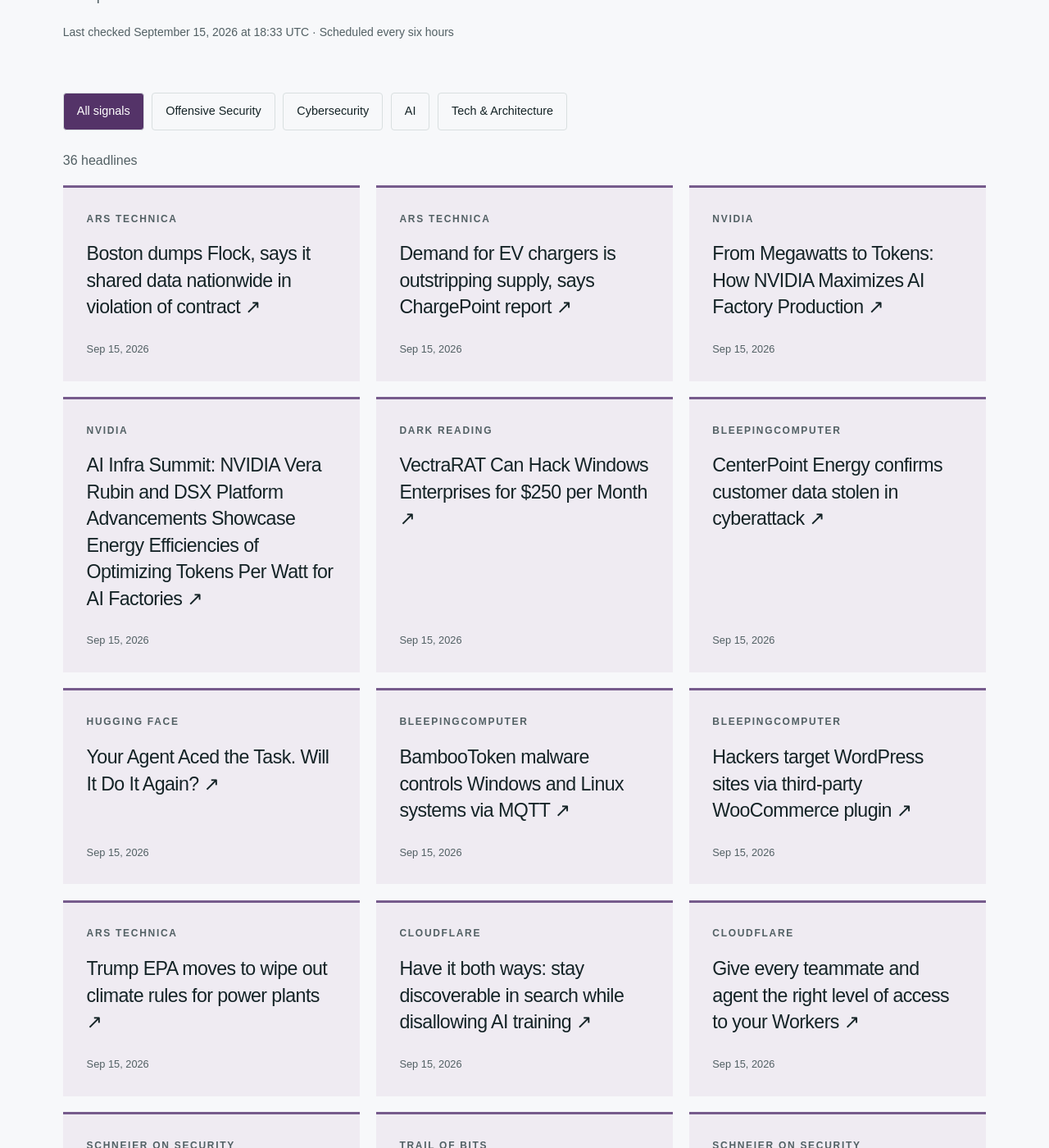
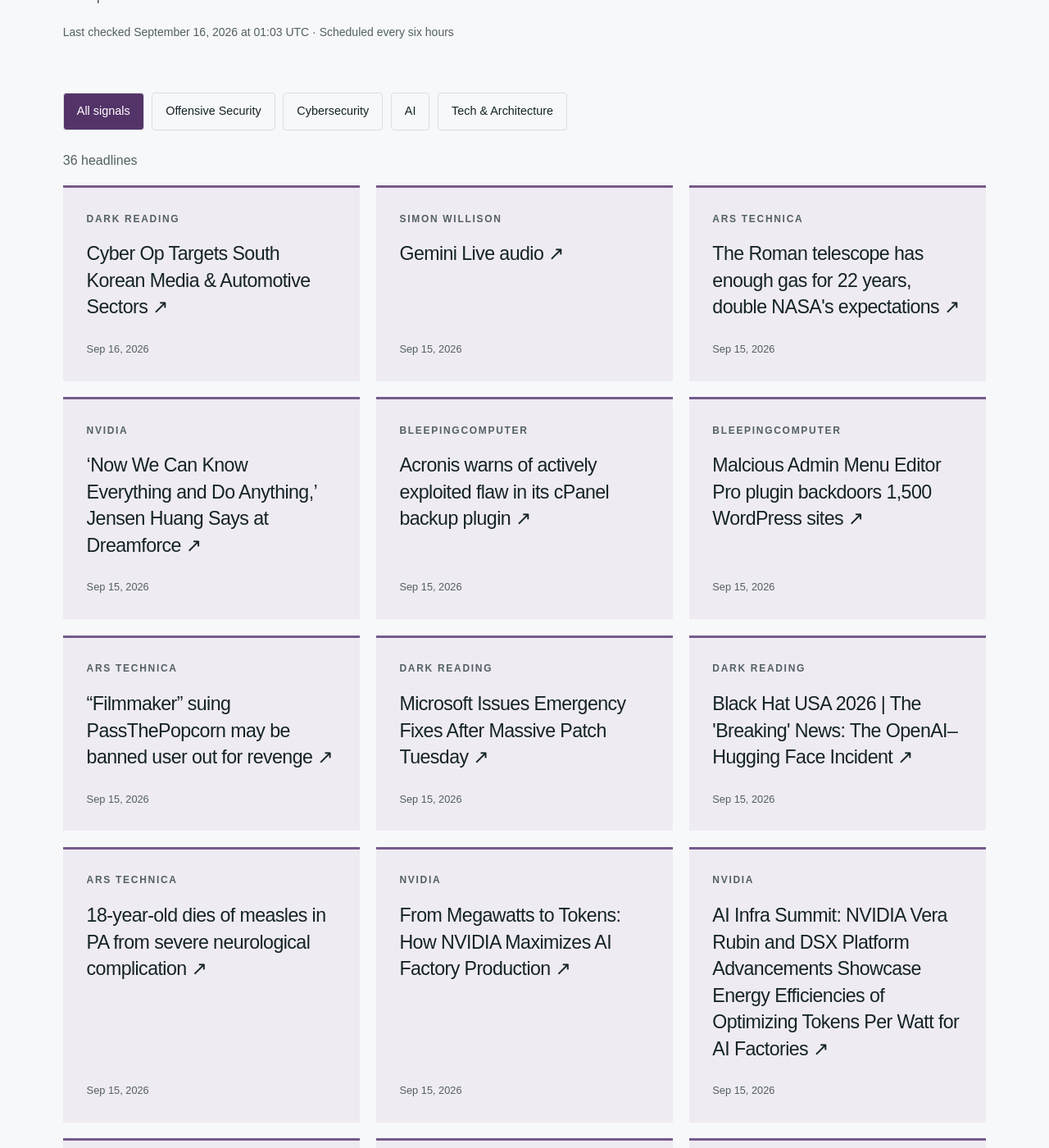
Before and after one commit to hntk/hntk.github.io, a Jekyll site: the page built from news/index.html, in a window 1280 px wide and 1400 px high, scrolled down 375 px. Shown: the whole window at 82% size. Built offline with Jekyll 4.4.1, drawn with Linux system fonts in a browser that asks for light colours; some of the changed text lies outside the part shown.

Commit message:
Refresh News and Signals

```diff
--- a/_data/news.json
+++ b/_data/news.json
@@ -1,18 +1,82 @@
 {
-  "updated": "2026-09-15T18:33:18.183080+00:00",
+  "updated": "2026-09-16T01:03:45.626460+00:00",
   "items": [
     {
-      "title": "Boston dumps Flock, says it shared data nationwide in violation of contract",
-      "url": "https://arstechnica.com/tech-policy/2026/09/boston-dumps-flock-says-it-shared-data-nationwide-in-violation-of-contract/",
-      "published": "2026-09-15T18:14:11+00:00",
+      "title": "Cyber Op Targets South Korean Media & Automotive Sectors",
+      "url": "https://www.darkreading.com/cyberattacks-data-breaches/cyber-south-korean-media-automotive",
+      "published": "2026-09-16T01:00:00+00:00",
+      "source": "Dark Reading",
+      "source_id": "dark-reading",
+      "category": "cybersecurity"
+    },
+    {
+      "title": "Gemini Live audio",
+      "url": "https://simonwillison.net/2026/Sep/15/gemini-live/",
+      "published": "2026-09-15T22:47:07+00:00",
+      "source": "Simon Willison",
+      "source_id": "simon-willison",
+      "category": "ai"
+    },
+    {
+      "title": "The Roman telescope has enough gas for 22 years, double NASA's expectations",
+      "url": "https://arstechnica.com/space/2026/09/the-roman-telescope-has-enough-gas-for-22-years-double-nasas-expectations/",
+      "published": "2026-09-15T22:26:32+00:00",
       "source": "Ars Technica",
       "source_id": "ars-technica",
       "category": "tech-architecture"
     },
     {
-      "title": "Demand for EV chargers is outstripping supply, says ChargePoint report",
-      "url": "https://arstechnica.com/cars/2026/09/ev-charging-infrastructure-is-still-lagging-adoption-report-says/",
-      "published": "2026-09-15T17:58:09+00:00",
+      "title": "‘Now We Can Know Everything and Do Anything,’ Jensen Huang Says at Dreamforce",
+      "url": "https://blogs.nvidia.com/blog/jensen-huang-dreamforce/",
+      "published": "2026-09-15T22:24:34+00:00",
+      "source": "NVIDIA",
+      "source_id": "nvidia",
+      "category": "ai"
+    },
+    {
+      "title": "Acronis warns of actively exploited flaw in its cPanel backup plugin",
+      "url": "https://www.bleepingcomputer.com/news/security/acronis-warns-of-actively-exploited-flaw-in-its-cpanel-backup-plugin/",
+      "published": "2026-09-15T21:37:35+00:00",
+      "source": "BleepingComputer",
+      "source_id": "bleepingcomputer",
+      "category": "cybersecurity"
+    },
+    {
+      "title": "Malcious Admin Menu Editor Pro plugin backdoors 1,500 WordPress sites",
+      "url": "https://www.bleepingcomputer.com/news/security/malcious-admin-menu-editor-pro-plugin-backdoors-1-500-wordpress-sites/",
+      "published": "2026-09-15T20:34:15+00:00",
+      "source": "BleepingComputer",
+      "source_id": "bleepingcomputer",
+      "category": "cybersecurity"
+    },
+    {
+      "title": "“Filmmaker” suing PassThePopcorn may be banned user out for revenge",
+      "url": "https://arstechnica.com/tech-policy/2026/09/filmmaker-suing-passthepopcorn-may-be-banned-user-out-for-revenge/",
+      "published": "2026-09-15T20:19:17+00:00",
+      "source": "Ars Technica",
+      "source_id": "ars-technica",
+      "category": "tech-architecture"
+    },
+    {
+      "title": "Microsoft Issues Emergency Fixes After Massive Patch Tuesday",
+      "url": "https://www.darkreading.com/application-security/microsoft-emergency-fixes-patch-tuesday",
+      "published": "2026-09-15T20:16:00+00:00",
+      "source": "Dark Reading",
+      "source_id": "dark-reading",
+      "category": "cybersecurity"
+    },
+    {
+      "title": "Black Hat USA 2026 | The 'Breaking' News: The OpenAI–Hugging Face Incident",
+      "url": "https://www.darkreading.com/vulnerabilities-threats/bhusa26huggingfacetalk",
+      "published": "2026-09-15T19:27:19+00:00",
+      "source": "Dark Reading",
+      "source_id": "dark-reading",
+      "category": "cybersecurity"
+    },
+    {
+      "title": "18-year-old dies of measles in PA from severe neurological complication",
+      "url": "https://arstechnica.com/health/2026/09/measles-kills-18-year-old-in-pa-fourth-death-as-state-outbreak-nears-700-cases/",
+      "published": "2026-09-15T18:58:09+00:00",
       "source": "Ars Technica",
       "source_id": "ars-technica",
       "category": "tech-architecture"
@@ -34,14 +98,6 @@
       "category": "ai"
     },
     {
-      "title": "VectraRAT Can Hack Windows Enterprises for $250 per Month",
-      "url": "https://www.darkreading.com/endpoint-security/vectrarat-hack-windows-enterprises",
-      "published": "2026-09-15T16:45:37+00:00",
-      "source": "Dark Reading",
-      "source_id": "dark-reading",
-      "category": "cybersecurity"
-    },
-    {
       "title": "CenterPoint Energy confirms customer data stolen in cyberattack",
       "url": "https://www.bleepingcomputer.com/news/security/centerpoint-energy-confirms-customer-data-stolen-in-cyberattack/",
       "published": "2026-09-15T16:40:14+00:00",
@@ -56,30 +112,6 @@
       "source": "Hugging Face",
       "source_id": "hugging-face",
       "category": "ai"
-    },
-    {
-      "title": "BambooToken malware controls Windows and Linux systems via MQTT",
-      "url": "https://www.bleepingcomputer.com/news/security/bambootoken-malware-controls-windows-and-linux-systems-via-mqtt/",
-      "published": "2026-09-15T15:00:00+00:00",
-      "source": "BleepingComputer",
-      "source_id": "bleepingcomputer",
-      "category": "cybersecurity"
-    },
-    {
-      "title": "Hackers target WordPress sites via third-party WooCommerce plugin",
-      "url": "https://www.bleepingcomputer.com/news/security/hackers-target-wordpress-sites-via-third-party-woocommerce-plugin/",
-      "published": "2026-09-15T14:45:10+00:00",
-      "source": "BleepingComputer",
-      "source_id": "bleepingcomputer",
-      "category": "cybersecurity"
-    },
-    {
-      "title": "Trump EPA moves to wipe out climate rules for power plants",
-      "url": "https://arstechnica.com/science/2026/09/epa-seeks-to-eliminate-remaining-greenhouse-gas-rules-for-power-plants/",
-      "published": "2026-09-15T13:43:51+00:00",
-      "source": "Ars Technica",
-      "source_id": "ars-technica",
-      "category": "tech-architecture"
     },
     {
       "title": "Have it both ways: stay discoverable in search while disallowing AI training",
@@ -122,22 +154,6 @@
       "category": "cybersecurity"
     },
     {
-      "title": "Heart of the Matter: How a Major Children’s Hospital Uses Open Source NVIDIA AI for Cardiac Care",
-      "url": "https://blogs.nvidia.com/blog/childrens-hospital-open-source-ai-cardiac-care/",
-      "published": "2026-09-15T09:00:42+00:00",
-      "source": "NVIDIA",
-      "source_id": "nvidia",
-      "category": "ai"
-    },
-    {
-      "title": "'Sandworm' Chains Cisco Vulnerabilities to Deploy Cyclops Blink",
-      "url": "https://www.darkreading.com/cyberattacks-data-breaches/sandworm-chains-cisco-vulnerabilities-cyclops-blink",
-      "published": "2026-09-14T21:37:28+00:00",
-      "source": "Dark Reading",
-      "source_id": "dark-reading",
-      "category": "cybersecurity"
-    },
-    {
       "title": "The contagion of fear",
       "url": "https://simonwillison.net/2026/Sep/14/the-contagion-of-fear/",
       "published": "2026-09-14T21:18:13+00:00",
@@ -154,14 +170,6 @@
       "category": "ai"
     },
     {
-      "title": "Maximum Severity GitLab Flaw Puts Supply Chains at Risk",
-      "url": "https://www.darkreading.com/cyberattacks-data-breaches/maximum-severity-gitlab-flaw-supply-chains-risk",
-      "published": "2026-09-14T20:19:22+00:00",
-      "source": "Dark Reading",
-      "source_id": "dark-reading",
-      "category": "cybersecurity"
-    },
-    {
       "title": "Upcoming Speaking Engagements",
       "url": "https://www.schneier.com/blog/archives/2026/09/upcoming-speaking-engagements-60.html",
       "published": "2026-09-14T19:02:45+00:00",
@@ -176,14 +184,6 @@
       "source": "WIRED Security",
       "source_id": "wired",
       "category": "cybersecurity"
-    },
-    {
-      "title": "Quoting Laurie Voss",
-      "url": "https://simonwillison.net/2026/Sep/14/laurie-voss/",
-      "published": "2026-09-14T14:34:29+00:00",
-      "source": "Simon Willison",
-      "source_id": "simon-willison",
-      "category": "ai"
     },
     {
       "title": "Sexually Explicit Deepfake Sites Target 100-Plus Politicians in Europe",
@@ -295,79 +295,79 @@
       "id": "ars-technica",
       "name": "Ars Technica",
       "status": "ok",
-      "last_success": "2026-09-15T18:33:18.183080+00:00"
+      "last_success": "2026-09-16T01:03:45.626460+00:00"
     },
     {
       "id": "bleepingcomputer",
       "name": "BleepingComputer",
       "status": "ok",
-      "last_success": "2026-09-15T18:33:18.183080+00:00"
+      "last_success": "2026-09-16T01:03:45.626460+00:00"
     },
     {
       "id": "cloudflare",
       "name": "Cloudflare",
       "status": "ok",
-      "last_success": "2026-09-15T18:33:18.183080+00:00"
+      "last_success": "2026-09-16T01:03:45.626460+00:00"
     },
     {
       "id": "dark-reading",
       "name": "Dark Reading",
       "status": "ok",
-      "last_success": "2026-09-15T18:33:18.183080+00:00"
+      "last_success": "2026-09-16T01:03:45.626460+00:00"
     },
     {
       "id": "hugging-face",
       "name": "Hugging Face",
       "status": "ok",
-      "last_success": "2026-09-15T18:33:18.183080+00:00"
+      "last_success": "2026-09-16T01:03:45.626460+00:00"
     },
     {
       "id": "microsoft-research",
       "name": "Microsoft Research",
       "status": "ok",
-      "last_success": "2026-09-15T18:33:18.183080+00:00"
+      "last_success": "2026-09-16T01:03:45.626460+00:00"
     },
     {
       "id": "nvidia",
       "name": "NVIDIA",
       "status": "ok",
-      "last_success": "2026-09-15T18:33:18.183080+00:00"
+      "last_success": "2026-09-16T01:03:45.626460+00:00"
     },
     {
       "id": "portswigger",
       "name": "PortSwigger Research",
       "status": "ok",
-      "last_success": "2026-09-15T18:33:18.183080+00:00"
+      "last_success": "2026-09-16T01:03:45.626460+00:00"
     },
     {
       "id": "schneier",
       "name": "Schneier on Security",
       "status": "ok",
-      "last_success": "2026-09-15T18:33:18.183080+00:00"
+      "last_success": "2026-09-16T01:03:45.626460+00:00"
     },
     {
       "id": "simon-willison",
       "name": "Simon Willison",
       "status": "ok",
-      "last_success": "2026-09-15T18:33:18.183080+00:00"
+      "last_success": "2026-09-16T01:03:45.626460+00:00"
     },
     {
       "id": "specterops",
       "name": "SpecterOps",
       "status": "ok",
-      "last_success": "2026-09-15T18:33:18.183080+00:00"
+      "last_success": "2026-09-16T01:03:45.626460+00:00"
     },
     {
       "id": "trail-of-bits",
       "name": "Trail of Bits",
       "status": "ok",
-      "last_success": "2026-09-15T18:33:18.183080+00:00"
+      "last_success": "2026-09-16T01:03:45.626460+00:00"
     },
     {
       "id": "wired",
       "name": "WIRED Security",
       "status": "ok",
-      "last_success": "2026-09-15T18:33:18.183080+00:00"
+      "last_success": "2026-09-16T01:03:45.626460+00:00"
     }
   ]
 }
```
